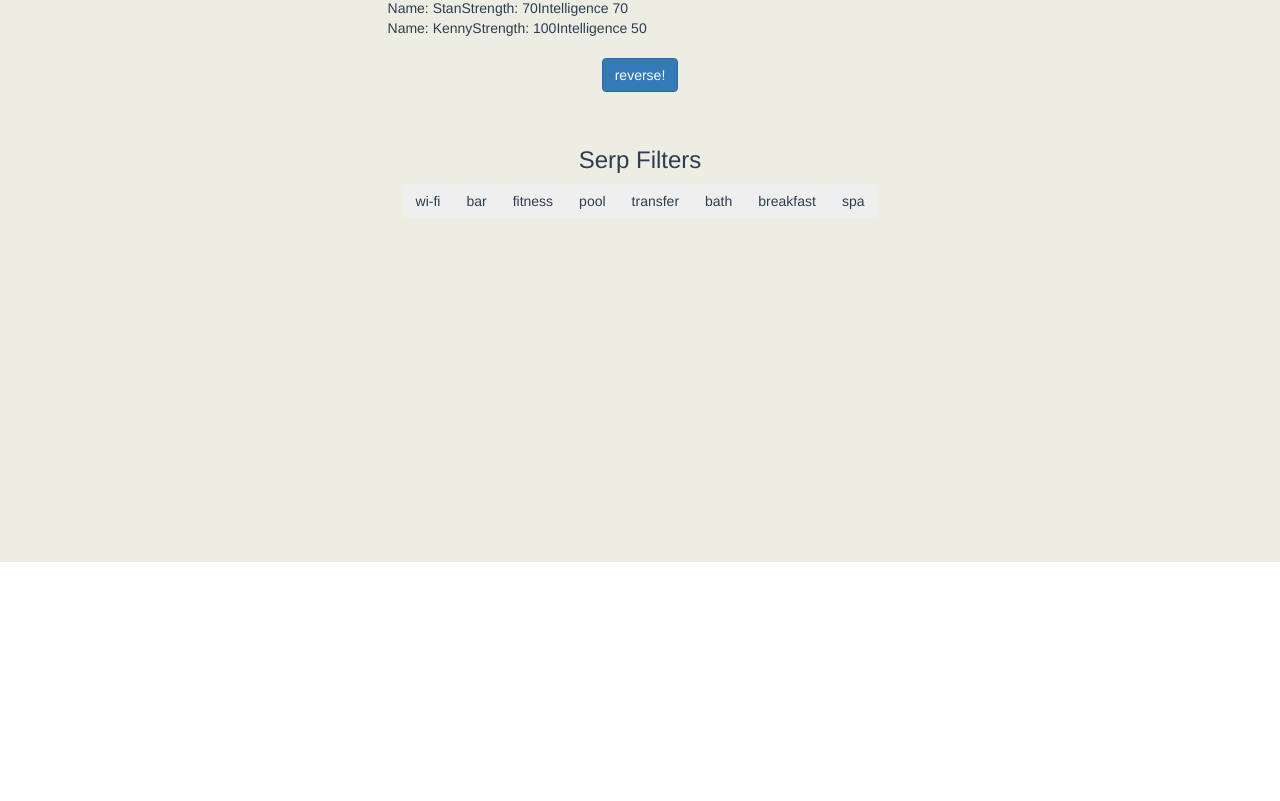
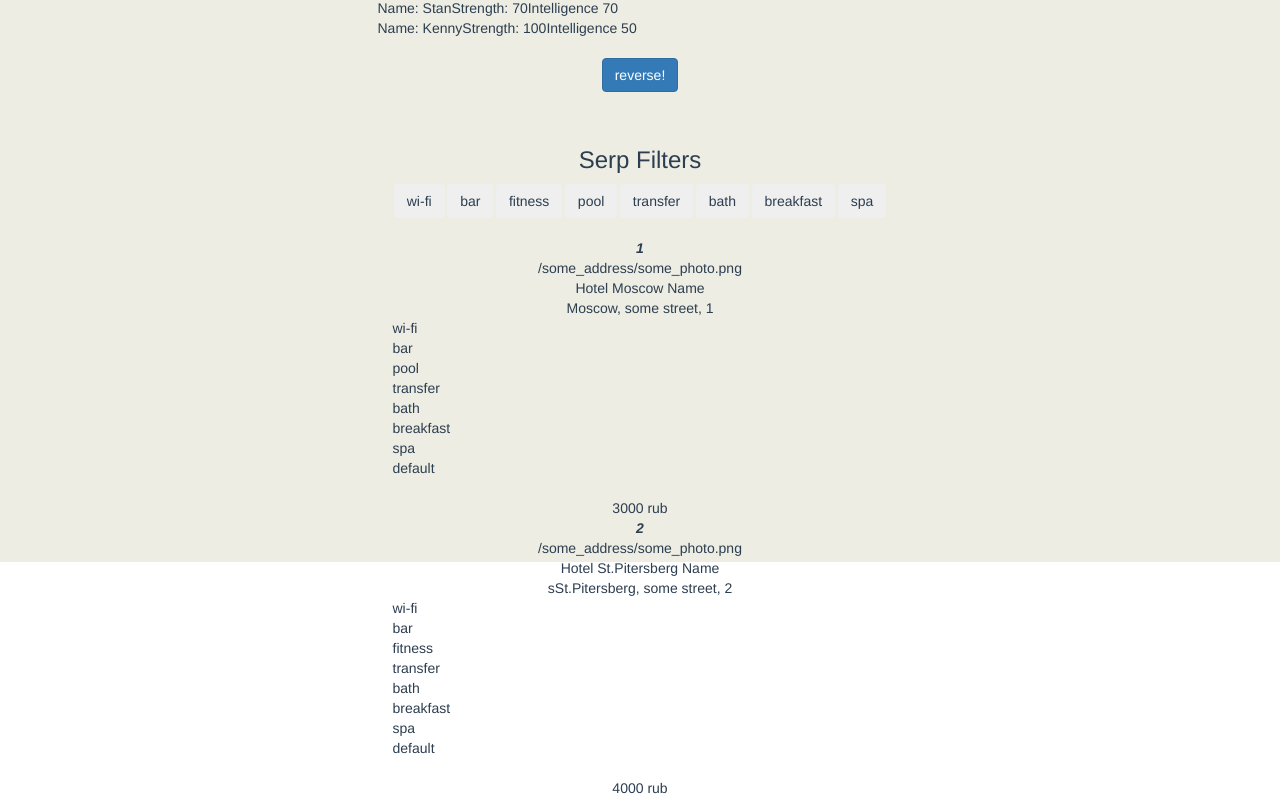
Before and after one commit to ShmidtAlex/Greatness-of-Vue-book, a Vue app: page /exercises2 in a window 1280 px wide. Shown: the part 578-1379 px from the top of the page. Before the commit the page ends 1140 px from the top, so only its background shows below. Built offline with nearby package versions, Linux system fonts and the light colour scheme.

Commit message:
hotels filtration by amenities added

```diff
--- a/src/components/CustomFilter.vue
+++ b/src/components/CustomFilter.vue
@@ -18,19 +18,21 @@
       <h3>Serp Filters</h3>
       <ul class="list-group inline">
         <li v-for="(amenity, amenityIndex) in amenities" :key="amenityIndex" class="amenity_button">
-          <button class="btn">{{amenity.name}}</button></li>
+          <button @click="changeFilterValue(amenity.name)" class="btn">{{amenity.name}}</button></li>
       </ul>
-      <div v-for="(hotel, hotelIndex) in hotels" :key="hotelIndex" class="hotel_item">
+      <!-- <div>this div is really exist {{hotels}}</div> -->
+      <div v-for="(hotel, hotelIndex) in showHasAmenityOnly" :key="hotelIndex" class="hotel_item">
+        <div><b><i>{{ hotelIndex+1 }}</i></b></div>
         <div class="hotel_photo">{{ hotel.photo }}</div>
         <div class="hotel_info">
           <div class="hotel_name">{{ hotel.name }}</div>
           <div class="hotel_address">{{ hotel.address }} </div>
           <div class="hotel_amenities">
             <ul class="list-group">
-             <li v-for="(amenity, amenityIndex) in hotel.amenities" :key="amenityIndex" class="amenity_item"></li>
+             <li v-for="(amenity, amenityIndex) in hotel.amenities" :key="amenityIndex" class="amenity_item">{{ amenity.name }}</li>
             </ul>
           </div>
-          <div class="hotel_prices">{{hotel.price}}</div>
+          <div class="hotel_prices">{{ hotel.price }} rub</div>
         </div>
       </div>
 
@@ -68,44 +70,44 @@
           { photo: "/some_address/some_photo.png", name: "Hotel Moscow Name", address: "Moscow, some street, 1",
               amenities: [
                 { name: 'wi-fi'}, { name: 'bar'}, { name: 'pool'}, { name: 'transfer'},
-                { name: 'bath'}, { name: 'breakfast'}, { name: 'spa'}
+                { name: 'bath'}, { name: 'breakfast'}, { name: 'spa'}, {name: 'default'}
               ],
             price: 3000
            },
            { photo: "/some_address/some_photo.png", name: "Hotel  St.Pitersberg Name", address: "sSt.Pitersberg, some street, 2",
               amenities: [
                 { name: 'wi-fi'}, { name: 'bar'}, { name: 'fitness'}, { name: 'transfer'},
-                { name: 'bath'}, { name: 'breakfast'}, { name: 'spa'}
+                { name: 'bath'}, { name: 'breakfast'}, { name: 'spa'}, {name: 'default'}
               ],
-            price: 3000
+            price: 4000
            },
            { photo: "/some_address/some_photo.png", name: "Hotel Helsinki Name", address: "Helsinki, some street, 3",
               amenities: [
                 { name: 'wi-fi'}, { name: 'bar'}, { name: 'fitness'}, { name: 'pool'},
-                { name: 'bath'}, { name: 'breakfast'}, { name: 'spa'}
+                { name: 'bath'}, { name: 'breakfast'}, { name: 'spa'}, {name: 'default'}
               ],
-            price: 3000
+            price: 6000
            },
            { photo: "/some_address/some_photo.png", name: "Hotel Barselona Name", address: "Barselona, some street, 4",
               amenities: [
                 { name: 'wi-fi'}, { name: 'bar'}, { name: 'fitness'}, { name: 'pool'}, { name: 'transfer'},
-                { name: 'breakfast'}, { name: 'spa'}
+                { name: 'breakfast'}, { name: 'spa'}, {name: 'default'}
               ],
-            price: 3000
+            price: 7000
            },
            { photo: "/some_address/some_photo.png", name: "Hotel Berlin Name", address: "Berlin, some street, 5",
               amenities: [
                 { name: 'wi-fi'}, { name: 'bar'}, { name: 'fitness'}, { name: 'pool'}, { name: 'transfer'},
-                { name: 'bath'}, { name: 'spa'}
+                { name: 'bath'}, { name: 'spa'}, {name: 'default'}
               ],
-            price: 3000
+            price: 8000
            },
            { photo: "/some_address/some_photo.png", name: "Hotel Lisbon Name", address: "Lisbon, some street, 6",
               amenities: [
                 { name: 'wi-fi'}, { name: 'bar'}, { name: 'fitness'}, { name: 'pool'}, { name: 'transfer'},
-                { name: 'bath'}, { name: 'breakfast'}
+                { name: 'bath'}, { name: 'breakfast'}, {name: 'default'}
               ],
-            price: 3000
+            price: 9000
            },
         ],
         amenities: [
@@ -118,16 +120,25 @@
           { name: 'breakfast'},
           { name: 'spa'}
         ],
-        hotels: [
-
-        ]
+        filterValue: 'default',
       }
     },
     methods: {
       reverseOrder: function() {
         // console.log("it works!");
         this.order = (this.order === 'desc') ? 'asc' : 'desc';
-      }
+      },
+      changeFilterValue: function(choosenAmenity) {
+        this.filterValue = choosenAmenity;
+      },
+
+    },
+    mounted: function () {
+      this.$nextTick(function () {
+        this.refreshedHotels = this.hotels;
+        // Code that will run only after the
+        // entire view has been rendered
+      })
     },
     computed: {
       orderedKidsList: function(){
@@ -136,9 +147,16 @@
         //second argument is a parameter of sorting
         //third argument is a type of sorting, defined in methods (see below);
       },
-
-    },
-
+      showHasAmenityOnly: function() {
+        let runningFilter = this.filterValue;
+        return this.hotels.filter(function(hotel){
+          let newAmenities = hotel.amenities.filter(function(amenity){
+             return amenity.name === runningFilter;
+          })
+          return newAmenities.length;
+        })
+      }
+    }
   }
 </script>
 <style>
@@ -166,6 +184,7 @@
   }
   .container {
     width: 100%;
+    min-width: 525px;
     height: 400px;
     margin: 35px 0;
   }
```
